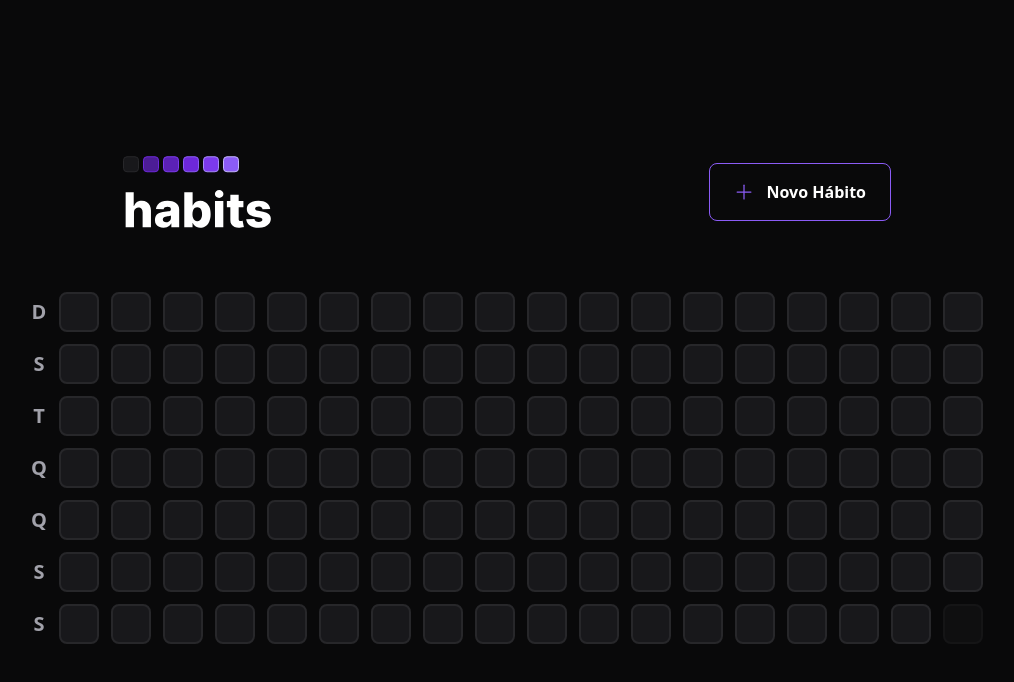
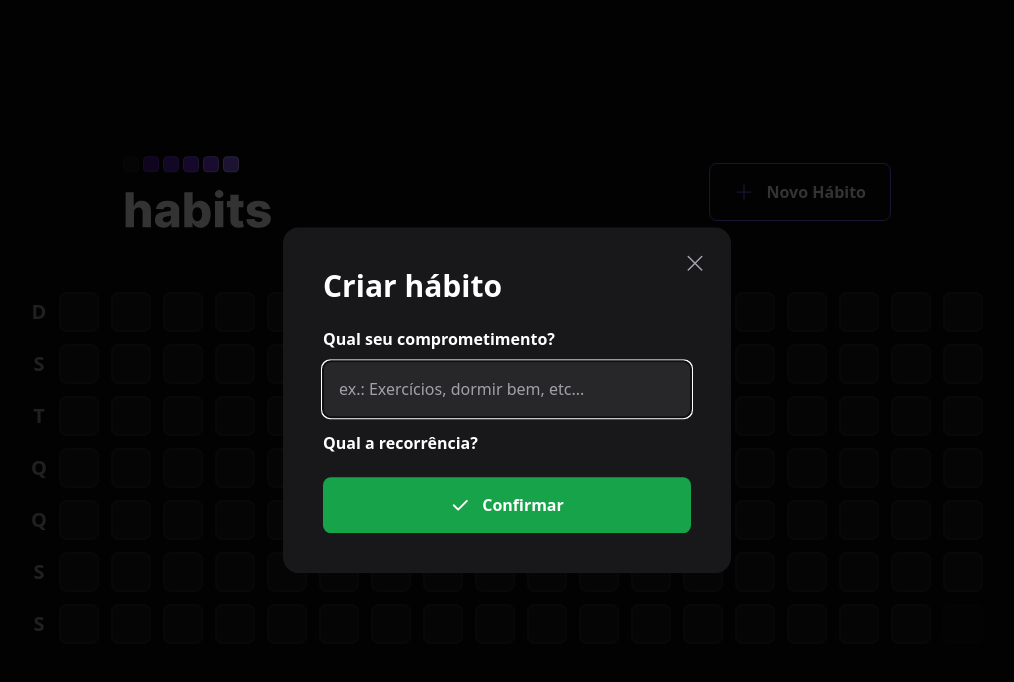
Before and after one commit to gabenasci/habit-tracker, a React (Vite) app in the folder web/: page / in a window 1280 px wide. Both pictures are taken after a click on the button "Novo Hábito". Shown: the top 682 px of the page, without its empty margins (133-1147 px from the left). Built offline with nearby package versions, Linux system fonts and the light colour scheme.

Commit message:
Add "New Habit" Modal

```diff
--- a/web/package.json
+++ b/web/package.json
@@ -9,6 +9,7 @@
     "preview": "vite preview"
   },
   "dependencies": {
+    "@radix-ui/react-dialog": "^1.0.3",
     "dayjs": "^1.11.7",
     "phosphor-react": "^1.4.1",
     "react": "^18.2.0",
--- a/web/src/components/Header.tsx
+++ b/web/src/components/Header.tsx
@@ -1,18 +1,43 @@
-import { Plus } from 'phosphor-react'
+import { Plus, X } from 'phosphor-react'
+import * as Dialog from '@radix-ui/react-dialog';
+import { useState } from 'react';
 
 import logoImage from '../assets/logo.svg'
+import { NewHabitForm } from './NewHabitForm';
+
+// State => Variables monitored by React
 
 export function Header() {
+
   return (
     <div className="w-full max-w-3xl mx-auto flex items-center justify-between">
       <img src={logoImage} alt="Habits" />
-      <button
-        type="button"
-        className="border border-violet-500 font-semibold rounded-lg px-6 py-4 flex items-center gap-3 hover:border-violet-300"
-      >
-        <Plus size={20} className="text-violet-500" />
-        Novo Hábito
-      </button>
+
+      <Dialog.Root>
+        <Dialog.Trigger
+          type="button"
+          className="border border-violet-500 font-semibold rounded-lg px-6 py-4 flex items-center gap-3 hover:border-violet-300"
+        >
+          <Plus size={20} className="text-violet-500" />
+          Novo Hábito
+        </Dialog.Trigger>
+
+        <Dialog.Portal>
+          <Dialog.Overlay className="w-screen h-screen bg-black/80 fixed inset-0" />
+          <Dialog.Content className="absolute p-10 bg-zinc-900 rounded-2xl w-full max-w-md top-1/2 left-1/2 -translate-x-1/2 -translate-y-1/2">
+            <Dialog.Close className="absolute right-6 top-6 text-zinc-400 hover:text-zinc-200">
+              <X size={24} aria-label="Fechar" />
+            </Dialog.Close>
+
+            <Dialog.Title className="text-3xl leading-tight font-extrabold">
+              Criar hábito
+            </Dialog.Title>
+
+            <NewHabitForm />
+          </Dialog.Content>
+        </Dialog.Portal>
+      </Dialog.Root>
+
     </div>
   )
 }
--- /dev/null
+++ b/web/src/components/NewHabitForm.tsx
@@ -0,0 +1,28 @@
+import { Check } from "phosphor-react";
+
+export function NewHabitForm() {
+  return (
+    <form className="w-full flex flex-col mt-6">
+      <label htmlFor="title" className="font-semibold leading-tight">
+        Qual seu comprometimento?
+      </label>
+
+      <input
+        type="text"
+        id="title"
+        placeholder="ex.: Exercícios, dormir bem, etc..."
+        className="p-4 rounded-lg mt-3 bg-zinc-800 text-white placeholder:text-zinc-400"
+        autoFocus
+      />
+
+      <label className="font-semibold leading-tight mt-4" >
+        Qual a recorrência?
+      </label>
+
+      <button type="submit" className="mt-6 rounded-lg p-4 flex items-center justify-center gap-3 font-semibold bg-green-600 hover:bg-green-500">
+        <Check size={20} weight="bold" />
+        Confirmar
+      </button>
+    </form>
+  )
+}
```
Also changed, not shown: 1 other file (tests, documents, lock files or other folders).
